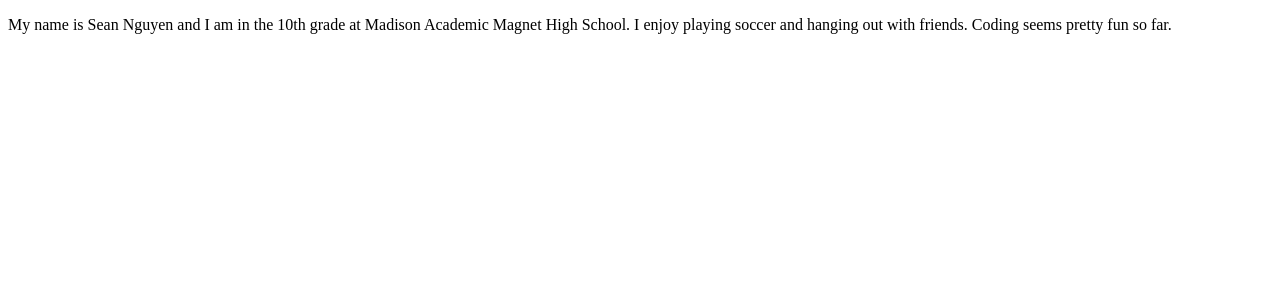
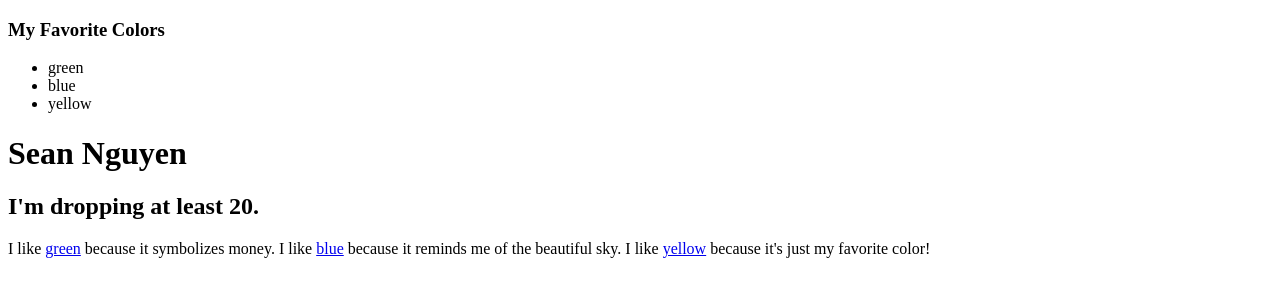
Before and after one commit to seanmichaelnguyen/seanmichaelnguyen, a plain HTML site: page index.html in a window 1280 px wide. Drawn offline with Linux system fonts and the light colour scheme.

Commit message:
Update index.html
Added colors and divisions.

```diff
--- a/index.html
+++ b/index.html
@@ -8,11 +8,30 @@
       </head>
 
 
-      <body>
+<body>
 
-          <p>My name is Sean Nguyen and I am in the 10th grade at Madison Academic Magnet High School. I enjoy playing soccer and hanging out with friends. Coding seems pretty fun so far.
+<div class = "container">
 
-      </body>
+<div class ="nav">
+  <h3>My Favorite Colors</h3>
+ <ul>
+  <li>green</li>
+  <li>blue</li>
+  <li>yellow</li>
+ </ul>
+</div>
 
 
+<div class = "main">
+
+  <h1>Sean Nguyen</h1>
+  <h2>I'm dropping at least 20.</h2>
+<p>I like <a href="https://goo.gl/images/bMwFZd">green</a> because it symbolizes money. I like <a href="https://goo.gl/images/NvPXHt">blue</a> because it reminds me of the beautiful sky. I like <a href="https://goo.gl/images/QezE6M">yellow</a> because it's just my favorite color!</p>
+
+</div>
+
+</div>
+
+
+</body>
 </html>
```
